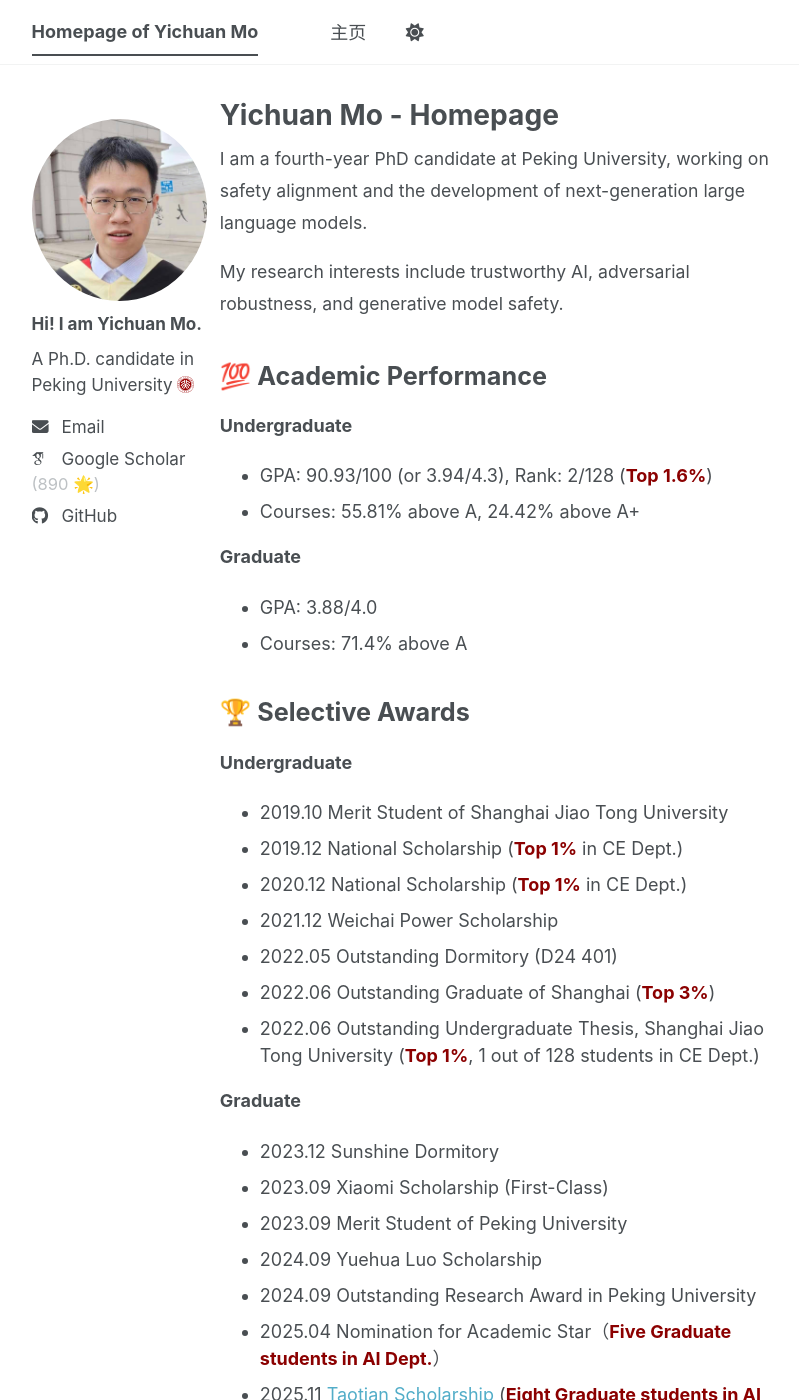
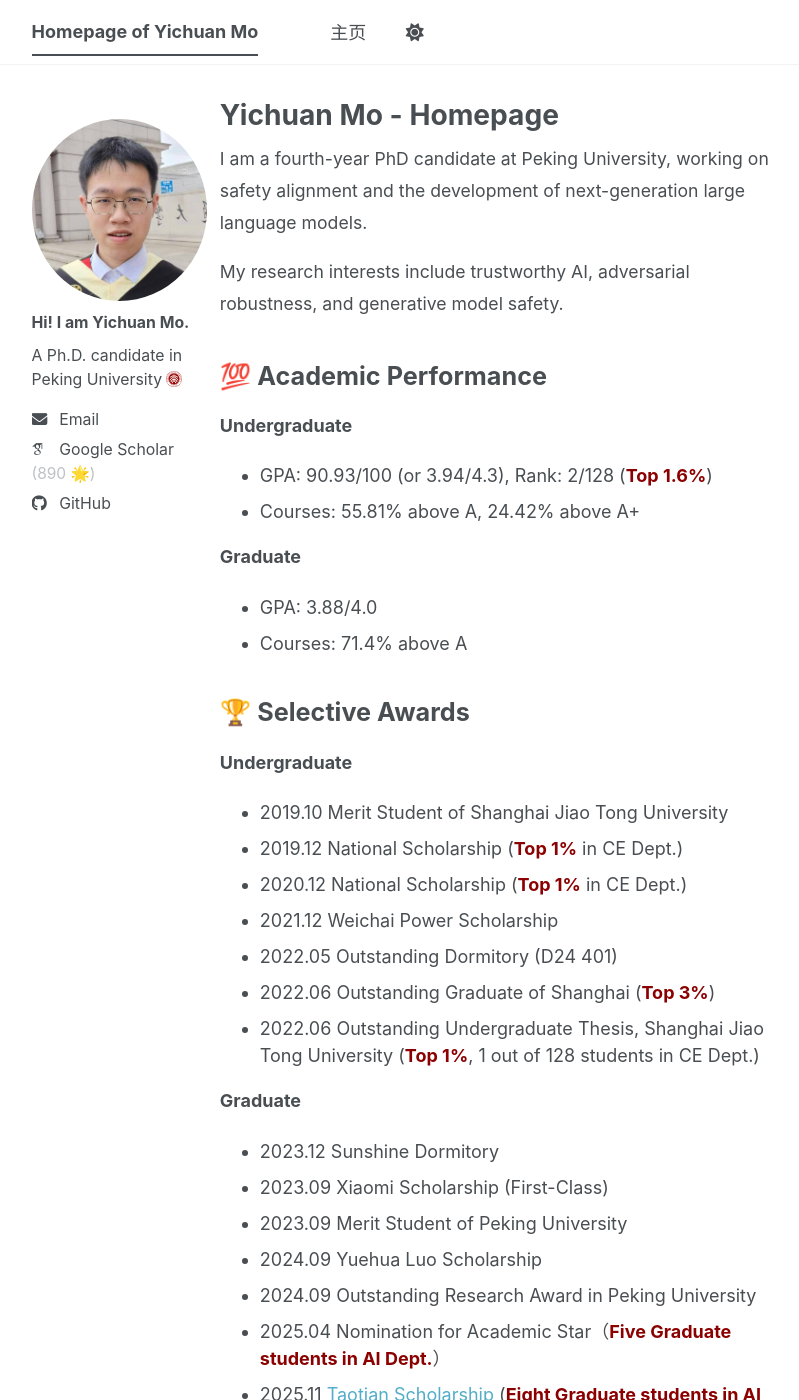
Before and after one commit to mo666666/mo666666.github.io, a Jekyll site: the page built from _pages/about.md, in a window 1280 px wide and 1400 px high. Shown: the whole window, without its empty margins (164-963 px from the left). Built offline with Jekyll 4.4.1, drawn with Linux system fonts in a browser that asks for light colours; some web fonts are replaced; a script bundle is joined from its source files by our own code; library files that are not in the unit come from our copies.

Commit message:
smaller size of words

```diff
--- a/_sass/layout/_sidebar.scss
+++ b/_sass/layout/_sidebar.scss
@@ -189,7 +189,7 @@
 }
 .sidebar .author__name {
   font-family: $sans-serif;
-  font-size: 0.95rem;
+  font-size: 0.88rem;
   font-weight: 700;
   line-height: 1.5;
 }
@@ -218,7 +218,7 @@
 }
 
 .sidebar .author__bio {
-  font-size: 0.95rem;
+  font-size: 0.88rem;
   line-height: 1.5;
 }
 
@@ -285,7 +285,7 @@
     margin-bottom: 0;
     padding: 0;
     color: inherit;
-    font-size: 0.95rem;
+    font-size: 0.88rem;
     text-decoration: none;
 
     &:hover {
@@ -308,6 +308,6 @@
 
 .author__scholar-count {
   color: var(--global-text-color-light);
-  font-size: 0.92rem;
+  font-size: 0.86rem;
   white-space: nowrap;
 }
```
